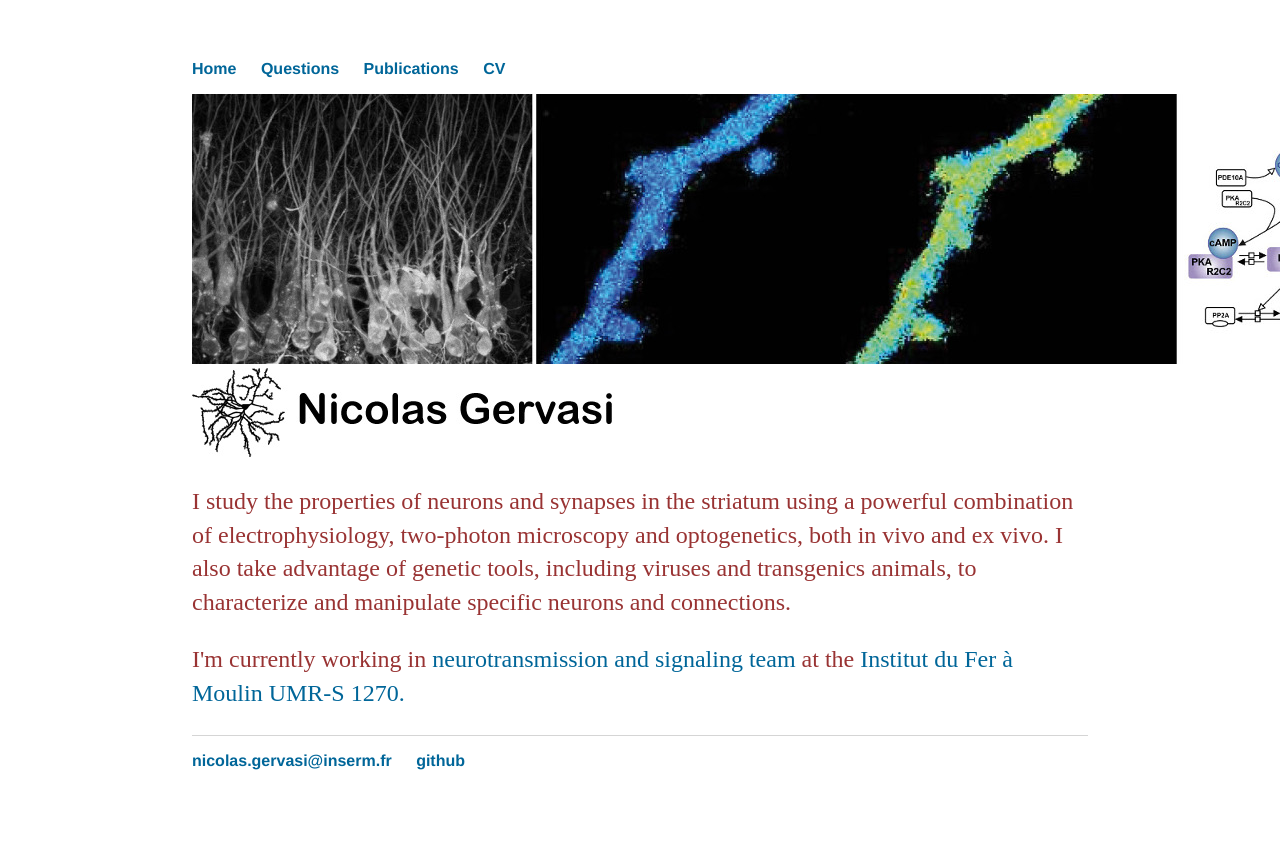
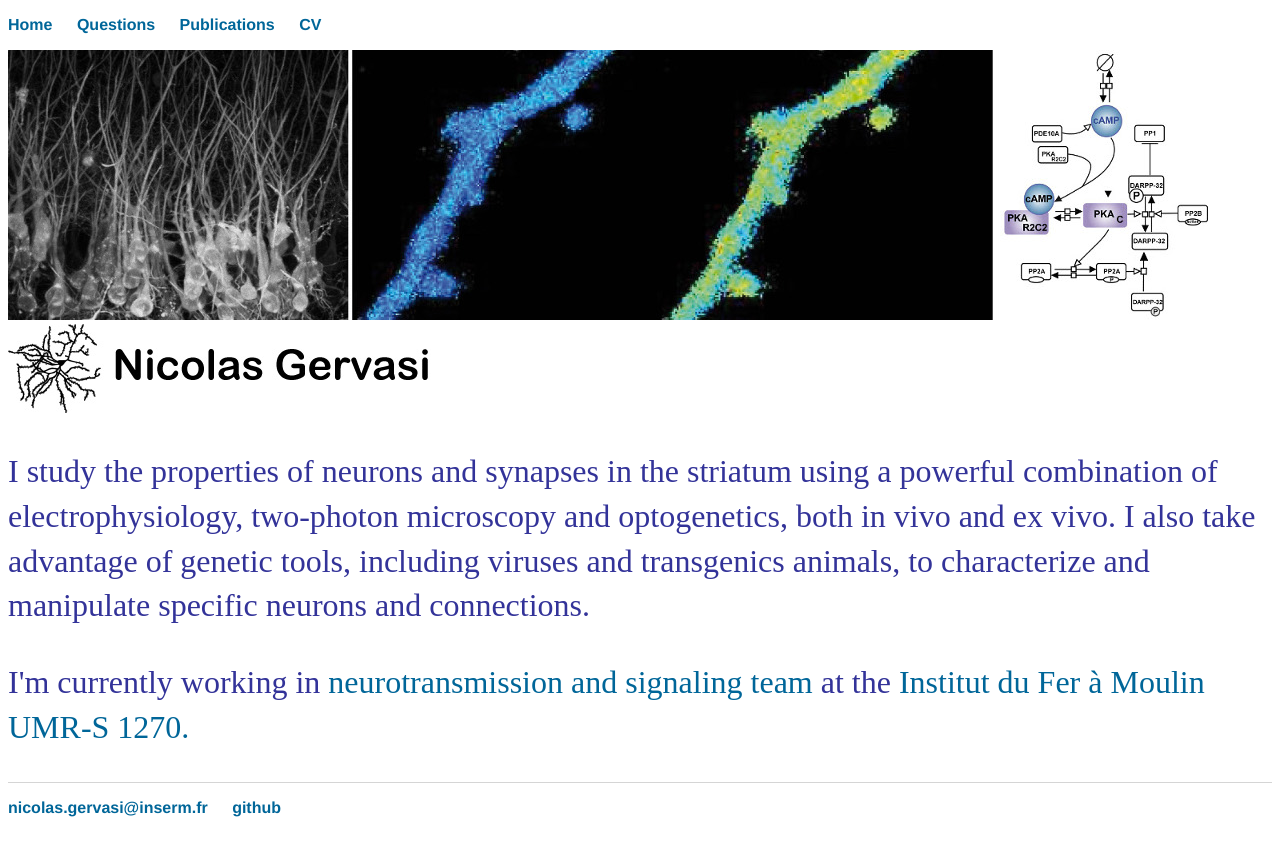
Before and after one commit to nicolasgervasi/nicolasgervasi.github.io, a Jekyll site: the page built from index.html, in a window 1280 px wide. Shown: the top 856 px of the page. Built offline with Jekyll 4.4.1, drawn with Linux system fonts in a browser that asks for light colours.

Commit message:
Update main.css

```diff
--- a/css/main.css
+++ b/css/main.css
@@ -1,3 +1,4 @@
+<meta name="viewport" content="width=device-width, initial-scale=1.0">
 body {
     margin: 60px auto;
     width: 70%;
@@ -22,13 +23,13 @@ a:hover {
 }
 
 h1 {
-    font-size: 2.5em;
+    font-size: 5vw;
     font-family:'Helvetica', 'Arial', 'Sans-Serif';
 }
 p {
-    font-size: 1.5em;
+    font-size: 2.5vw;
     line-height: 1.4em;
-    color: #933;
+    color: #339;
 }
 footer {
     border-top: 1px solid #d5d5d5;
```
